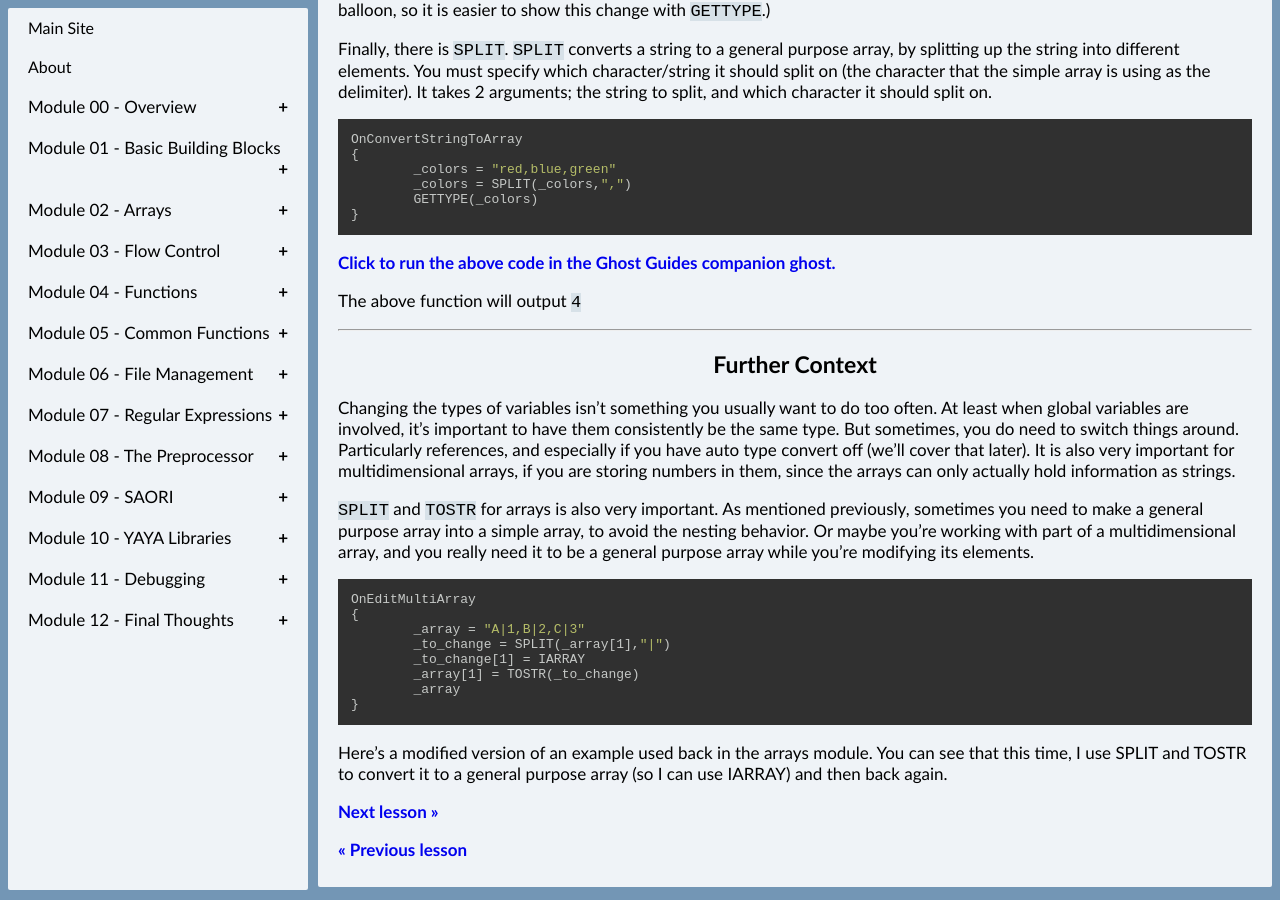
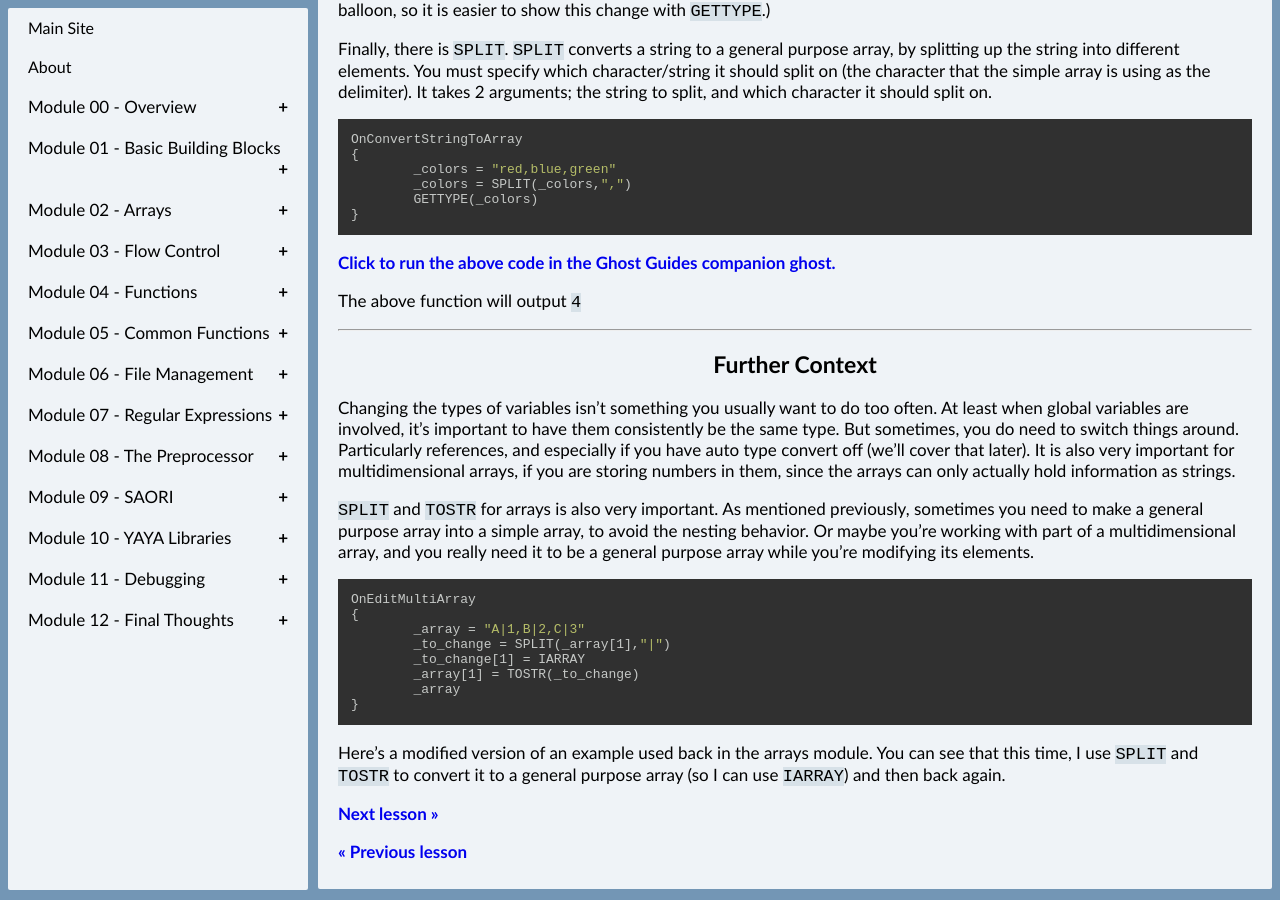
Before and after one commit to Zichqec/YAYA_Fundamentals, a Jekyll site: the page built from module_05_common_functions/01_type_manipulation.md, in a window 1280 px wide and 900 px high, scrolled down 1680 px. Built offline with Jekyll 4.4.1, drawn with Linux system fonts in a browser that asks for light colours; our own code applies the rules of GitHub Pages for plain Markdown files.

````diff
--- a/module_05_common_functions/01_type_manipulation.md
+++ b/module_05_common_functions/01_type_manipulation.md
@@ -124,7 +124,7 @@ OnEditMultiArray
 }
 ```
 
-Here's a modified version of an example used back in the arrays module. You can see that this time, I use SPLIT and TOSTR to convert it to a general purpose array (so I can use IARRAY) and then back again.
+Here's a modified version of an example used back in the arrays module. You can see that this time, I use `SPLIT` and `TOSTR` to convert it to a general purpose array (so I can use `IARRAY`) and then back again.
 
 [Next lesson >>](../module_05_common_functions/02_variable_manipulation.md)
 
````
